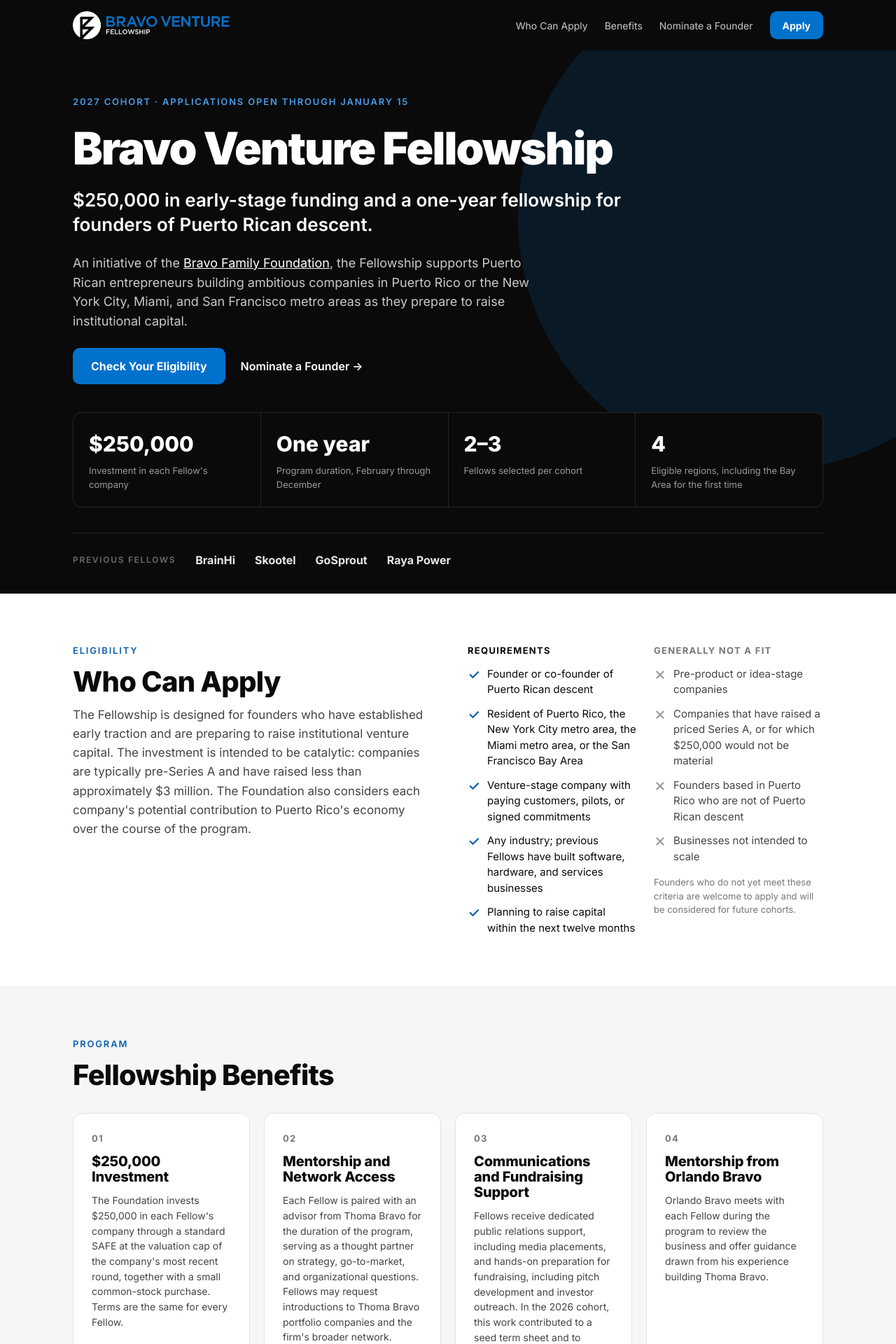
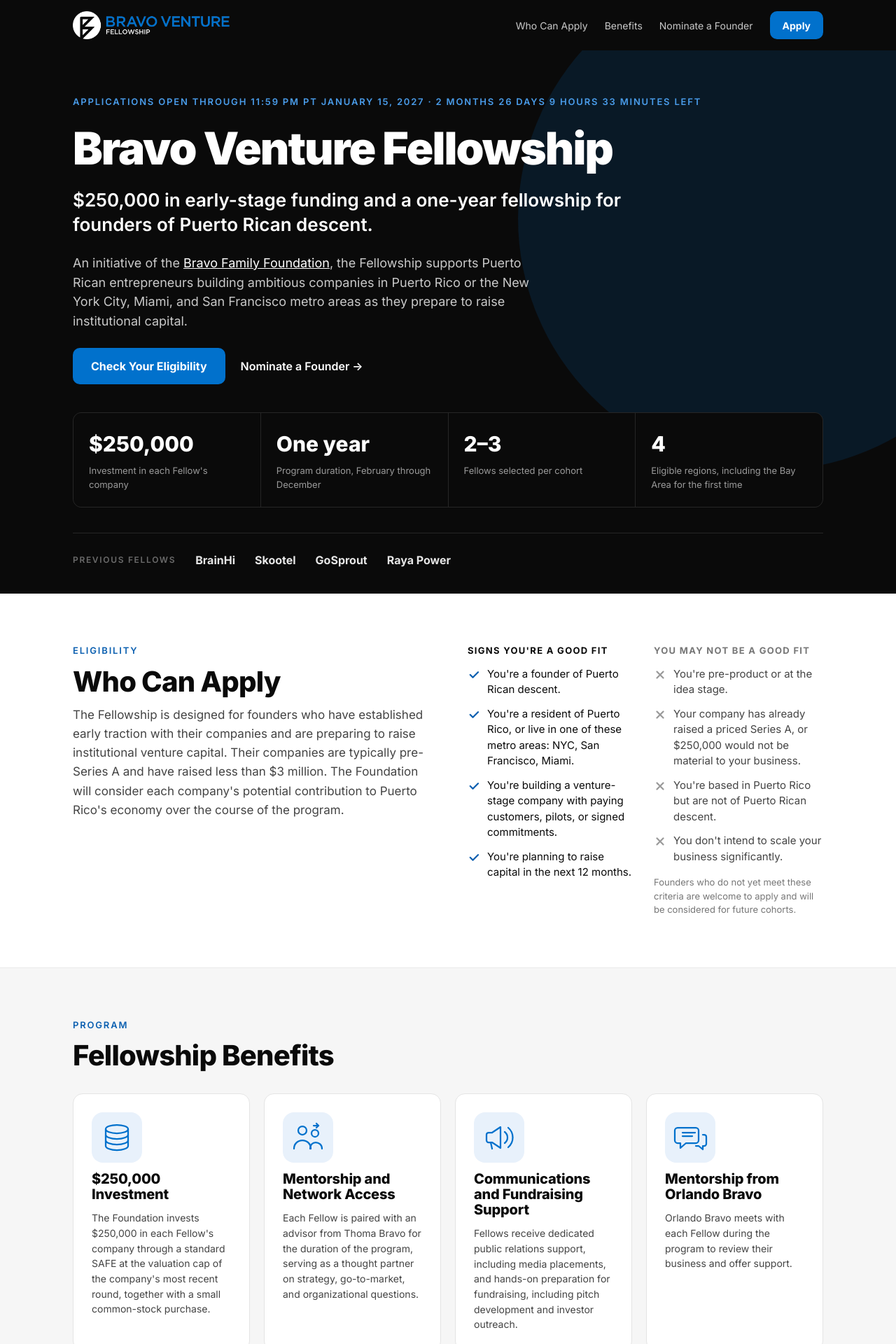
Before and after one commit to vsemercado-1/bvf-applications, a Next.js app: page / in a window 1280 px wide. Shown: the top 1920 px of the page at 70% size. Built offline with nearby package versions, Linux system fonts and the light colour scheme.

Commit message:
Landing page copy edits, countdown, fellow links, benefit graphics, Foundation wordmark

```diff
--- a/app/globals.css
+++ b/app/globals.css
@@ -87,7 +87,8 @@
 .stat span { font-size: 13px; color: var(--on-dark-muted); }
 .fellows { display: flex; align-items: center; gap: 28px; padding: 26px 0 36px; border-top: 1px solid #262626; margin-top: 12px; flex-wrap: wrap; }
 .fellows .eyebrow { color: #6b6b6b; font-size: 12px; }
-.fellows b { font-size: 16px; color: #e6e6e6; }
+.fellows a { font-size: 16px; font-weight: 700; color: #e6e6e6; text-decoration: none; }
+.fellows a:hover { color: #fff; text-decoration: underline; }
 
 /* Sections */
 .section { padding: 72px 0; border-bottom: 1px solid var(--line); }
@@ -103,6 +104,9 @@
 .list-item svg { flex: 0 0 18px; margin-top: 3px; }
 .cards { display: grid; grid-template-columns: repeat(4, minmax(0, 1fr)); gap: 20px; }
 .card { background: #fff; border: 1px solid #e4e4e4; border-radius: 14px; padding: 26px; display: flex; flex-direction: column; gap: 12px; }
+.benefit-art { width: 72px; height: 72px; border-radius: 16px; background: var(--accent-tint); display: flex; align-items: center; justify-content: center; }
+.footer-brand { display: flex; flex-direction: column; gap: 6px; align-items: flex-start; }
+.bff-wordmark { height: 44px; width: auto; display: block; margin-bottom: 6px; }
 .card .num { font-size: 13px; font-weight: 700; letter-spacing: 0.1em; color: var(--muted); }
 .card h3 { font-size: 20px; font-weight: 800; letter-spacing: -0.01em; }
 .card p { font-size: 14px; line-height: 1.55; color: var(--body); }
--- a/app/page.tsx
+++ b/app/page.tsx
@@ -1,5 +1,7 @@
 import Link from "next/link";
-import { SiteHeader, SiteFooter, deadlineLabel } from "@/components/SiteChrome";
+import { SiteHeader, SiteFooter, deadlineLong } from "@/components/SiteChrome";
+import { Countdown } from "@/components/Countdown";
+import { BenefitArt } from "@/components/BenefitArt";
 import { EligibilityGate } from "@/components/EligibilityGate";
 import { NominateForm } from "@/components/NominateForm";
 
@@ -18,7 +20,7 @@
       <section className="dark hero">
         <div className="hero-glow" aria-hidden="true" />
         <div className="wrap">
-          <div className="eyebrow">2027 Cohort · Applications open through {deadlineLabel()}</div>
+          <div className="eyebrow">Applications open through 11:59 PM PT {deadlineLong()} · <Countdown /></div>
           <h1>Bravo Venture Fellowship</h1>
           <p className="lede">$250,000 in early-stage funding and a one-year fellowship for founders of Puerto Rican descent.</p>
           <p className="desc">
@@ -36,7 +38,7 @@
           </div>
           <div className="fellows">
             <span className="eyebrow">Previous Fellows</span>
-            <b>BrainHi</b><b>Skootel</b><b>GoSprout</b><b>Raya Power</b>
+            <a href="https://brainhi.com" target="_blank" rel="noreferrer">BrainHi</a><a href="https://skootel.com" target="_blank" rel="noreferrer">Skootel</a><a href="https://gosprout.app" target="_blank" rel="noreferrer">GoSprout</a><a href="https://rayapower.com" target="_blank" rel="noreferrer">Raya Power</a>
           </div>
         </div>
       </section>
@@ -47,24 +49,23 @@
             <div className="eyebrow">Eligibility</div>
             <h2>Who Can Apply</h2>
             <p className="body" style={{ fontSize: 17, lineHeight: 1.6 }}>
-              The Fellowship is designed for founders who have established early traction and are preparing to raise institutional venture capital. The investment is intended to be catalytic: companies are typically pre-Series A and have raised less than approximately $3 million. The Foundation also considers each company&apos;s potential contribution to Puerto Rico&apos;s economy over the course of the program.
+              The Fellowship is designed for founders who have established early traction with their companies and are preparing to raise institutional venture capital. Their companies are typically pre-Series A and have raised less than $3 million. The Foundation will consider each company&apos;s potential contribution to Puerto Rico&apos;s economy over the course of the program.
             </p>
           </div>
           <div className="lists">
             <div className="list">
-              <div className="list-title">Requirements</div>
-              <div className="list-item"><Check />Founder or co-founder of Puerto Rican descent</div>
-              <div className="list-item"><Check />Resident of Puerto Rico, the New York City metro area, the Miami metro area, or the San Francisco Bay Area</div>
-              <div className="list-item"><Check />Venture-stage company with paying customers, pilots, or signed commitments</div>
-              <div className="list-item"><Check />Any industry; previous Fellows have built software, hardware, and services businesses</div>
-              <div className="list-item"><Check />Planning to raise capital within the next twelve months</div>
+              <div className="list-title">Signs you&apos;re a good fit</div>
+              <div className="list-item"><Check />You&apos;re a founder of Puerto Rican descent.</div>
+              <div className="list-item"><Check />You&apos;re a resident of Puerto Rico, or live in one of these metro areas: NYC, San Francisco, Miami.</div>
+              <div className="list-item"><Check />You&apos;re building a venture-stage company with paying customers, pilots, or signed commitments.</div>
+              <div className="list-item"><Check />You&apos;re planning to raise capital in the next 12 months.</div>
             </div>
             <div className="list">
-              <div className="list-title" style={{ color: "var(--muted)" }}>Generally not a fit</div>
-              <div className="list-item body"><Cross />Pre-product or idea-stage companies</div>
-              <div className="list-item body"><Cross />Companies that have raised a priced Series A, or for which $250,000 would not be material</div>
-              <div className="list-item body"><Cross />Founders based in Puerto Rico who are not of Puerto Rican descent</div>
-              <div className="list-item body"><Cross />Businesses not intended to scale</div>
+              <div className="list-title" style={{ color: "var(--muted)" }}>You may not be a good fit</div>
+              <div className="list-item body"><Cross />You&apos;re pre-product or at the idea stage.</div>
+              <div className="list-item body"><Cross />Your company has already raised a priced Series A, or $250,000 would not be material to your business.</div>
+              <div className="list-item body"><Cross />You&apos;re based in Puerto Rico but are not of Puerto Rican descent.</div>
+              <div className="list-item body"><Cross />You don&apos;t intend to scale your business significantly.</div>
               <p className="small muted" style={{ marginTop: 4 }}>Founders who do not yet meet these criteria are welcome to apply and will be considered for future cohorts.</p>
             </div>
           </div>
@@ -79,24 +80,24 @@
           </div>
           <div className="cards">
             <div className="card">
-              <span className="num">01</span>
+              <BenefitArt kind="capital" />
               <h3>$250,000 Investment</h3>
-              <p>The Foundation invests $250,000 in each Fellow&apos;s company through a standard SAFE at the valuation cap of the company&apos;s most recent round, together with a small common-stock purchase. Terms are the same for every Fellow.</p>
+              <p>The Foundation invests $250,000 in each Fellow&apos;s company through a standard SAFE at the valuation cap of the company&apos;s most recent round, together with a small common-stock purchase.</p>
             </div>
             <div className="card">
-              <span className="num">02</span>
+              <BenefitArt kind="mentorship" />
               <h3>Mentorship and Network Access</h3>
-              <p>Each Fellow is paired with an advisor from Thoma Bravo for the duration of the program, serving as a thought partner on strategy, go-to-market, and organizational questions. Fellows may request introductions to Thoma Bravo portfolio companies and the firm&apos;s broader network.</p>
+              <p>Each Fellow is paired with an advisor from Thoma Bravo for the duration of the program, serving as a thought partner on strategy, go-to-market, and organizational questions.</p>
             </div>
             <div className="card">
-              <span className="num">03</span>
+              <BenefitArt kind="communications" />
               <h3>Communications and Fundraising Support</h3>
-              <p>Fellows receive dedicated public relations support, including media placements, and hands-on preparation for fundraising, including pitch development and investor outreach. In the 2026 cohort, this work contributed to a seed term sheet and to follow-on capital well in excess of a Fellow&apos;s initial plan.</p>
+              <p>Fellows receive dedicated public relations support, including media placements, and hands-on preparation for fundraising, including pitch development and investor outreach.</p>
             </div>
             <div className="card">
-              <span className="num">04</span>
+              <BenefitArt kind="orlando" />
               <h3>Mentorship from Orlando Bravo</h3>
-              <p>Orlando Bravo meets with each Fellow during the program to review the business and offer guidance drawn from his experience building Thoma Bravo.</p>
+              <p>Orlando Bravo meets with each Fellow during the program to review their business and offer support.</p>
             </div>
           </div>
           <div className="quote">
--- /dev/null
+++ b/components/BenefitArt.tsx
@@ -0,0 +1,55 @@
+// Simple line illustrations for the four benefit cards, in the brand blue.
+// To use photos instead, drop images in public/benefits/ and swap the <svg> for an <img>.
+
+const common = {
+  width: 56,
+  height: 56,
+  viewBox: "0 0 56 56",
+  fill: "none",
+  stroke: "#0171cc",
+  strokeWidth: 2.25,
+  strokeLinecap: "round" as const,
+  strokeLinejoin: "round" as const,
+  "aria-hidden": true,
+};
+
+export function BenefitArt({ kind }: { kind: "capital" | "mentorship" | "communications" | "orlando" }) {
+  return (
+    <div className="benefit-art">
+      {kind === "capital" && (
+        <svg {...common}>
+          <ellipse cx="28" cy="16" rx="16" ry="6" />
+          <path d="M12 16v8c0 3.3 7.2 6 16 6s16-2.7 16-6v-8" />
+          <path d="M12 24v8c0 3.3 7.2 6 16 6s16-2.7 16-6v-8" />
+          <path d="M12 32v8c0 3.3 7.2 6 16 6s16-2.7 16-6v-8" />
+        </svg>
+      )}
+      {kind === "mentorship" && (
+        <svg {...common}>
+          <circle cx="20" cy="18" r="6" />
+          <circle cx="38" cy="22" r="5" />
+          <path d="M8 44c0-7 5.4-12 12-12s12 5 12 12" />
+          <path d="M31 44c0-5.5 3.5-9 8-9s9 3.5 9 9" />
+          <path d="M40 8l3 3-3 3" />
+          <path d="M43 11h-7" />
+        </svg>
+      )}
+      {kind === "communications" && (
+        <svg {...common}>
+          <path d="M10 24v8a3 3 0 0 0 3 3h5l12 8V13l-12 8h-5a3 3 0 0 0-3 3z" />
+          <path d="M36 20c2.5 2 4 5 4 8s-1.5 6-4 8" />
+          <path d="M41 14c4 3.5 6.5 8.5 6.5 14s-2.5 10.5-6.5 14" />
+          <path d="M16 35l2 9" />
+        </svg>
+      )}
+      {kind === "orlando" && (
+        <svg {...common}>
+          <path d="M10 14h26a4 4 0 0 1 4 4v14a4 4 0 0 1-4 4H22l-8 7v-7h-4a4 4 0 0 1-4-4V18a4 4 0 0 1 4-4z" />
+          <path d="M46 24h2a3 3 0 0 1 3 3v10a3 3 0 0 1-3 3h-2v5l-6-5h-4" />
+          <path d="M17 26h14" />
+          <path d="M17 21h18" />
+        </svg>
+      )}
+    </div>
+  );
+}
--- /dev/null
+++ b/components/Countdown.tsx
@@ -0,0 +1,50 @@
+"use client";
+
+import { useEffect, useState } from "react";
+
+// Deadline is 11:59 PM Pacific on NEXT_PUBLIC_DEADLINE. Pacific is UTC-8 in January.
+function deadlineDate(): Date {
+  const raw = process.env.NEXT_PUBLIC_DEADLINE || "2027-01-15";
+  return new Date(`${raw}T23:59:59-08:00`);
+}
+
+function parts(now: Date, end: Date) {
+  if (end <= now) return null;
+  // Count whole months first, then days/hours/minutes from the remainder.
+  let months = 0;
+  const cursor = new Date(now);
+  while (true) {
+    const next = new Date(cursor);
+    next.setMonth(next.getMonth() + 1);
+    if (next > end) break;
+    cursor.setTime(next.getTime());
+    months++;
+  }
+  let ms = end.getTime() - cursor.getTime();
+  const days = Math.floor(ms / 86400000); ms -= days * 86400000;
+  const hours = Math.floor(ms / 3600000); ms -= hours * 3600000;
+  const minutes = Math.floor(ms / 60000);
+  return { months, days, hours, minutes };
+}
+
+const plural = (n: number, w: string) => `${n} ${w}${n === 1 ? "" : "s"}`;
+
+export function Countdown() {
+  const [text, setText] = useState<string>("");
+
+  useEffect(() => {
+    const tick = () => {
+      const p = parts(new Date(), deadlineDate());
+      if (!p) return setText("Applications are closed");
+      const bits = [];
+      if (p.months) bits.push(plural(p.months, "month"));
+      bits.push(plural(p.days, "day"), plural(p.hours, "hour"), plural(p.minutes, "minute"));
+      setText(`${bits.join(" ")} left`);
+    };
+    tick();
+    const t = setInterval(tick, 30000);
+    return () => clearInterval(t);
+  }, []);
+
+  return <span>{text}</span>;
+}
--- a/components/SiteChrome.tsx
+++ b/components/SiteChrome.tsx
@@ -36,14 +36,18 @@
       <div className="wrap">
         <div style={{ maxWidth: 520 }}>
           <b>Timeline</b>
-          Applications are reviewed on a rolling basis through {deadlineLabel()}. Finalists are interviewed by the selection committee in late January. Fellows are announced in February, and the program runs through December.
+          Applications are reviewed on a rolling basis through {deadlineLong()}. Finalists are interviewed by the selection committee in late January. Fellows are announced in February, and the program runs through December.
         </div>
-        <div>
+        <div className="footer-brand">
+          <a href="https://www.bravofamilyfoundation.org" aria-label="Bravo Family Foundation">
+            {/* eslint-disable-next-line @next/next/no-img-element */}
+            <img src="/bff-wordmark.png" alt="Bravo Family Foundation" className="bff-wordmark" width={900} height={251} />
+          </a>
           <b>A program of the Bravo Family Foundation</b>
           <a href="https://www.bravofamilyfoundation.org">bravofamilyfoundation.org</a>
           {email && (
             <>
-              {" · "}
+              {" · Questions? "}
               <a href={`mailto:${email}`}>{email}</a>
             </>
           )}
@@ -58,3 +62,9 @@
   const d = new Date(raw + "T12:00:00Z");
   return d.toLocaleDateString("en-US", { month: "long", day: "numeric", timeZone: "UTC" });
 }
+
+export function deadlineLong(): string {
+  const raw = process.env.NEXT_PUBLIC_DEADLINE || "2027-01-15";
+  const d = new Date(raw + "T12:00:00Z");
+  return d.toLocaleDateString("en-US", { month: "long", day: "numeric", year: "numeric", timeZone: "UTC" });
+}
```
Also changed, not shown: public/bff-wordmark.png (added).
